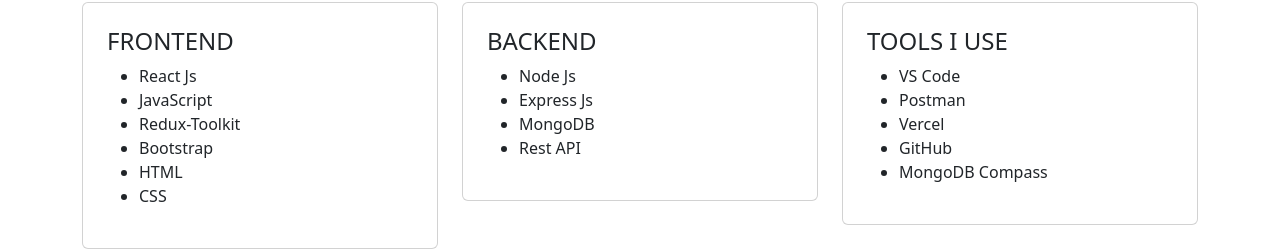
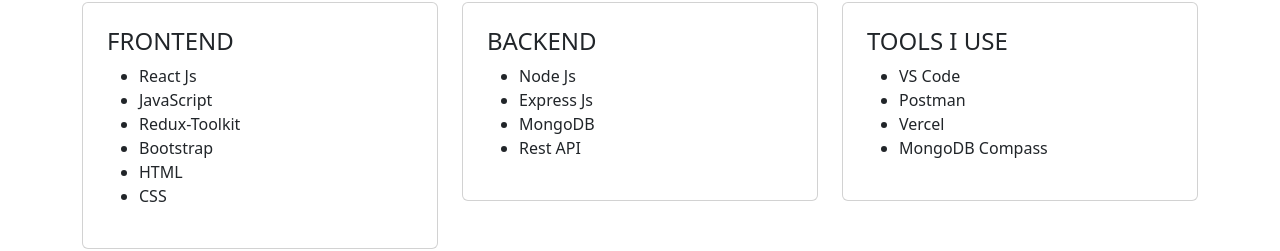
Before and after one commit to KishorLangote/portfolio, a React (Vite) app: page / in a window 1280 px wide. Shown: the part 880-1131 px from the top of the page. Built offline with nearby package versions, Linux system fonts and the light colour scheme.

Commit message:
Chore: Updates projects link

```diff
--- a/src/components/Projects.jsx
+++ b/src/components/Projects.jsx
@@ -99,7 +99,7 @@
                     <FaGithub className="fs-4" /> GitHub
                   </Link>
                   <Link
-                    to="https://frontend-art-work.vercel.app/"
+                    to="https://art-work-showcase.vercel.app/"
                     className="btn btn-outline-info fw-bold"
                   >
                     <MdOutlineLiveTv className="fs-4" /> Live
--- a/src/components/Skills.jsx
+++ b/src/components/Skills.jsx
@@ -65,7 +65,6 @@
                   <li>VS Code</li>
                   <li>Postman</li>
                   <li>Vercel</li>
-                  <li>GitHub</li>
                   <li>MongoDB Compass</li>
                 </ul>
               </div>
```
